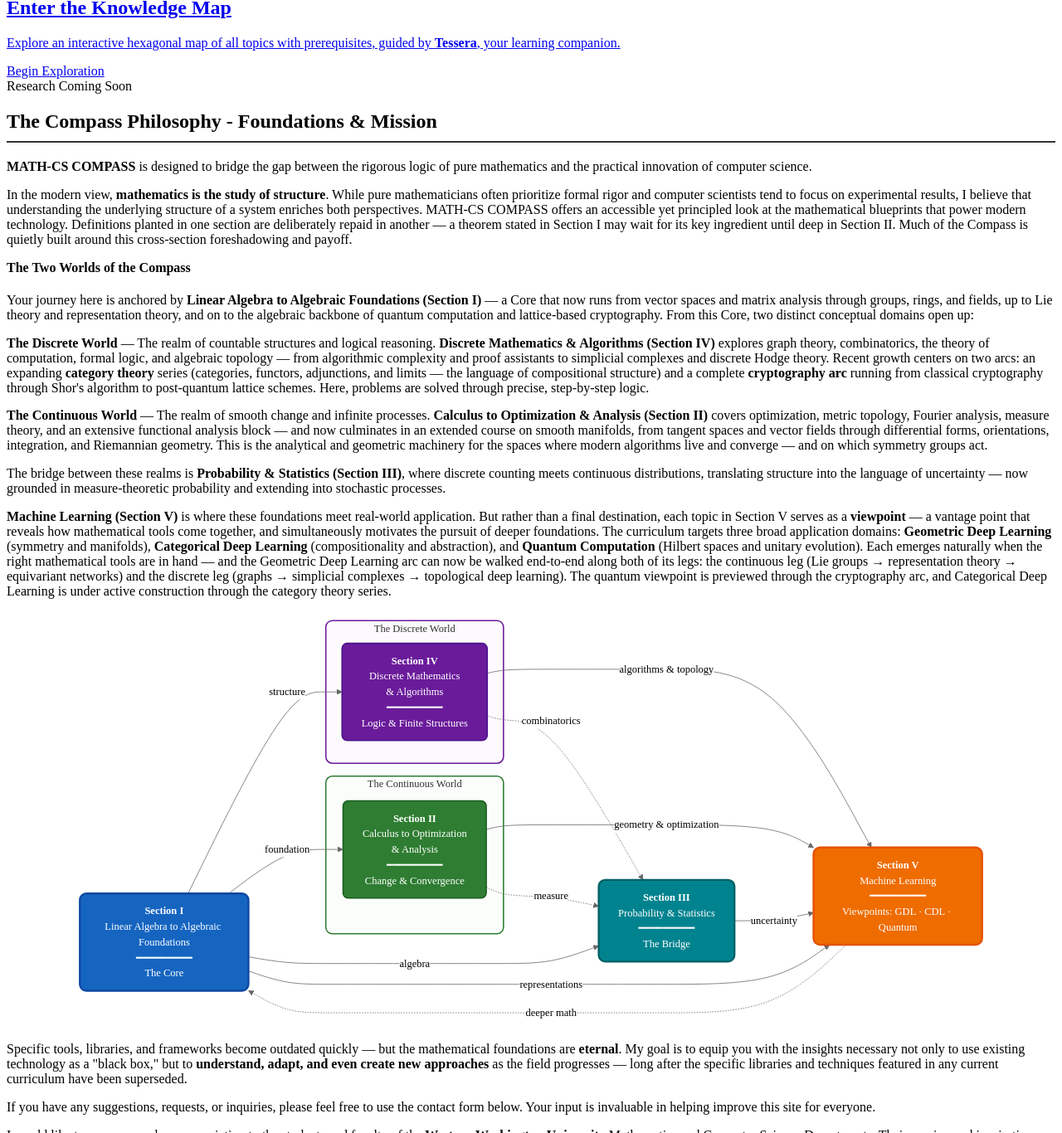
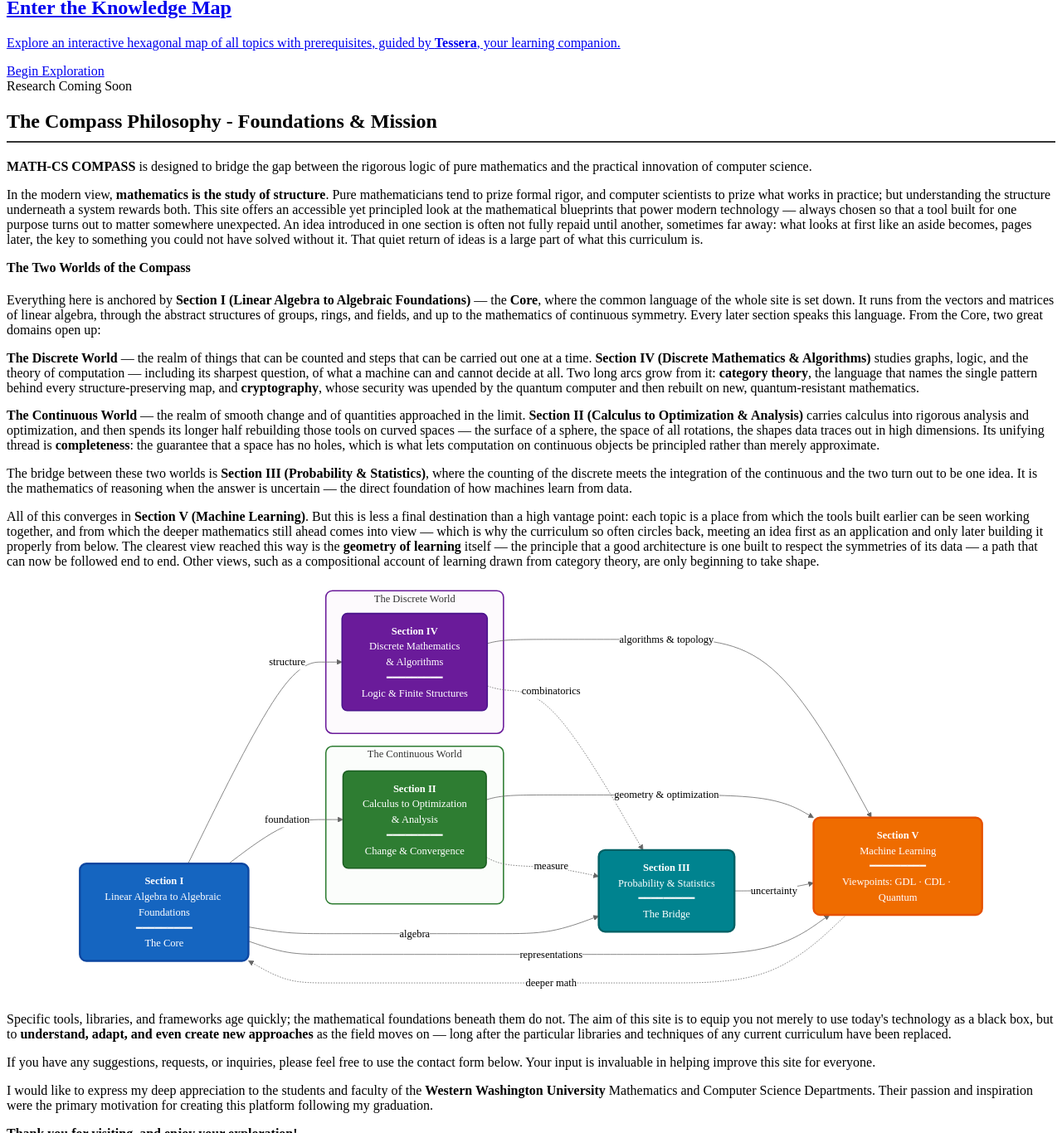
Before and after one commit to Yusukey01/yusukey01.github.io, a Jekyll site: the page built from index.html, in a window 1280 px wide and 1400 px high, scrolled down 754 px, cut to the strip 34-1400 px from the top of the window. Shown: the whole strip at 83% size. Built offline with Jekyll 4.4.1, drawn with Linux system fonts in a browser that asks for light colours; a script that is not in the unit is left out.

Commit message:
Updated intro texts

```diff
--- a/index.html
+++ b/index.html
@@ -165,60 +165,50 @@ uses_python: false
             </p>
 
             <p>
-                In the modern view, <strong>mathematics is the study of structure</strong>. While pure mathematicians often prioritize formal rigor
-                and computer scientists tend to focus on experimental results, I believe that understanding the underlying structure
-                of a system enriches both perspectives. MATH-CS COMPASS offers an accessible yet principled look at the mathematical blueprints
-                that power modern technology. Definitions planted in one section are deliberately repaid in another —
-                a theorem stated in Section I may wait for its key ingredient until deep in Section II. Much of the
-                Compass is quietly built around this cross-section foreshadowing and payoff.
+                In the modern view, <strong>mathematics is the study of structure</strong>. Pure mathematicians tend to prize formal rigor, and computer
+                scientists to prize what works in practice; but understanding the structure underneath a system rewards both. This site offers an accessible
+                yet principled look at the mathematical blueprints that power modern technology — always chosen so that a tool built for one purpose turns out
+                to matter somewhere unexpected. An idea introduced in one section is often not fully repaid until another, sometimes far away: what looks at
+                first like an aside becomes, pages later, the key to something you could not have solved without it. That quiet return of ideas is a large part
+                of what this curriculum is.
             </p>
 
             <div class="worlds-overview">
                 <h4 style="margin-top: 0;">The Two Worlds of the Compass</h4>
                 <p>
-                    Your journey here is anchored by <strong>Linear Algebra to Algebraic Foundations (Section I)</strong> —
-                    a Core that now runs from vector spaces and matrix analysis through groups, rings, and fields,
-                    up to Lie theory and representation theory, and on to the algebraic backbone of quantum
-                    computation and lattice-based cryptography. From this Core, two distinct conceptual domains open up:
+                    Everything here is anchored by <strong>Section I (Linear Algebra to Algebraic Foundations)</strong> — the <strong>Core</strong>, where the
+                    common language of the whole site is set down. It runs from the vectors and matrices of linear algebra, through the abstract structures of
+                    groups, rings, and fields, and up to the mathematics of continuous symmetry. Every later section speaks this language. From the Core, two
+                    great domains open up:
                 </p>
                 <ul style="list-style: none; padding-left: 0;">
                     <li style="margin-bottom: 15px;">
-                        <strong>The Discrete World</strong> — The realm of countable structures and logical reasoning.
-                        <strong>Discrete Mathematics & Algorithms (Section IV)</strong> explores graph theory, combinatorics,
-                        the theory of computation, formal logic, and algebraic topology — from algorithmic complexity
-                        and proof assistants to simplicial complexes and discrete Hodge theory. Recent growth centers
-                        on two arcs: an expanding <strong>category theory</strong> series (categories, functors, adjunctions,
-                        and limits — the language of compositional structure) and a complete <strong>cryptography arc</strong>
-                        running from classical cryptography through Shor's algorithm to post-quantum lattice schemes.
-                        Here, problems are solved through precise, step-by-step logic.
+                        <strong>The Discrete World</strong> — the realm of things that can be counted and steps that can be carried out one at a time.
+                        <strong>Section IV (Discrete Mathematics &amp; Algorithms)</strong> studies graphs, logic, and the theory of computation — including its
+                        sharpest question, of what a machine can and cannot decide at all. Two long arcs grow from it: <strong>category theory</strong>, the
+                        language that names the single pattern behind every structure-preserving map, and <strong>cryptography</strong>, whose security was
+                        upended by the quantum computer and then rebuilt on new, quantum-resistant mathematics.
                     </li>
                     <li style="margin-bottom: 15px;">
-                        <strong>The Continuous World</strong> — The realm of smooth change and infinite processes.
-                        <strong>Calculus to Optimization & Analysis (Section II)</strong> covers optimization, metric
-                        topology, Fourier analysis, measure theory, and an extensive functional analysis block — and now
-                        culminates in an extended course on smooth manifolds, from tangent spaces and vector fields through
-                        differential forms, orientations, integration, and Riemannian geometry. This is the analytical
-                        and geometric machinery for the spaces where modern algorithms live and converge — and on which
-                        symmetry groups act.
+                        <strong>The Continuous World</strong> — the realm of smooth change and of quantities approached in the limit.
+                        <strong>Section II (Calculus to Optimization &amp; Analysis)</strong> carries calculus into rigorous analysis and optimization, and then
+                        spends its longer half rebuilding those tools on curved spaces — the surface of a sphere, the space of all rotations, the shapes data
+                        traces out in high dimensions. Its unifying thread is <strong>completeness</strong>: the guarantee that a space has no holes, which is
+                        what lets computation on continuous objects be principled rather than merely approximate.
                     </li>
                 </ul>
                 <p>
-                    The bridge between these realms is <strong>Probability & Statistics (Section III)</strong>, where discrete counting
-                    meets continuous distributions, translating structure into the language of uncertainty — now grounded
-                    in measure-theoretic probability and extending into stochastic processes.
+                    The bridge between these two worlds is <strong>Section III (Probability &amp; Statistics)</strong>, where the counting of the discrete meets
+                    the integration of the continuous and the two turn out to be one idea. It is the mathematics of reasoning when the answer is uncertain — the
+                    direct foundation of how machines learn from data.
                 </p>
                 <p style="margin-bottom: 0;">
-                    <strong>Machine Learning (Section V)</strong> is where these foundations meet real-world application.
-                    But rather than a final destination, each topic in Section V serves as a <strong>viewpoint</strong> — a vantage point
-                    that reveals how mathematical tools come together, and simultaneously motivates the pursuit of deeper foundations.
-                    The curriculum targets three broad application domains: <strong>Geometric Deep Learning</strong> (symmetry and manifolds),
-                    <strong>Categorical Deep Learning</strong> (compositionality and abstraction), and <strong>Quantum Computation</strong>
-                    (Hilbert spaces and unitary evolution). Each emerges naturally when the right mathematical tools
-                    are in hand — and the Geometric Deep Learning arc can now be walked end-to-end along both of its legs:
-                    the continuous leg (Lie groups → representation theory → equivariant networks) and the discrete leg
-                    (graphs → simplicial complexes → topological deep learning). The quantum viewpoint is previewed through
-                    the cryptography arc, and Categorical Deep Learning is under active construction through the
-                    category theory series.
+                    All of this converges in <strong>Section V (Machine Learning)</strong>. But this is less a final destination than a high vantage point: each
+                    topic is a place from which the tools built earlier can be seen working together, and from which the deeper mathematics still ahead comes
+                    into view — which is why the curriculum so often circles back, meeting an idea first as an application and only later building it properly
+                    from below. The clearest view reached this way is the <strong>geometry of learning</strong> itself — the principle that a good architecture
+                    is one built to respect the symmetries of its data — a path that can now be followed end to end. Other views, such as a compositional
+                    account of learning drawn from category theory, are only beginning to take shape.
                 </p>
             </div>
 
@@ -280,11 +270,10 @@ uses_python: false
                 </div>
             </div>
 
-            <p>
-                Specific tools, libraries, and frameworks become outdated quickly — but the mathematical foundations are <strong>eternal</strong>.
-                My goal is to equip you with the insights necessary not only to use existing technology as a "black box," but to
-                <strong>understand, adapt, and even create new approaches</strong> as the field progresses — long after the specific libraries
-                and techniques featured in any current curriculum have been superseded.
+             <p>
+                Specific tools, libraries, and frameworks age quickly; the mathematical foundations beneath them do not. The aim of this site is to equip you
+                not merely to use today's technology as a black box, but to <strong>understand, adapt, and even create new approaches</strong> as the field
+                moves on — long after the particular libraries and techniques of any current curriculum have been replaced.
             </p>
 
             <p>
```
Also changed, not shown: Mathematics/Calculus/calculus.html (+34 -32 lines), Mathematics/Discrete/discrete_math.html (+32 -32 lines), Mathematics/Linear_algebra/linear_algebra.html (+34 -30 lines), Mathematics/Machine_learning/ml.html (+34 -36 lines), Mathematics/Probability/probability.html (+33 -32 lines).
